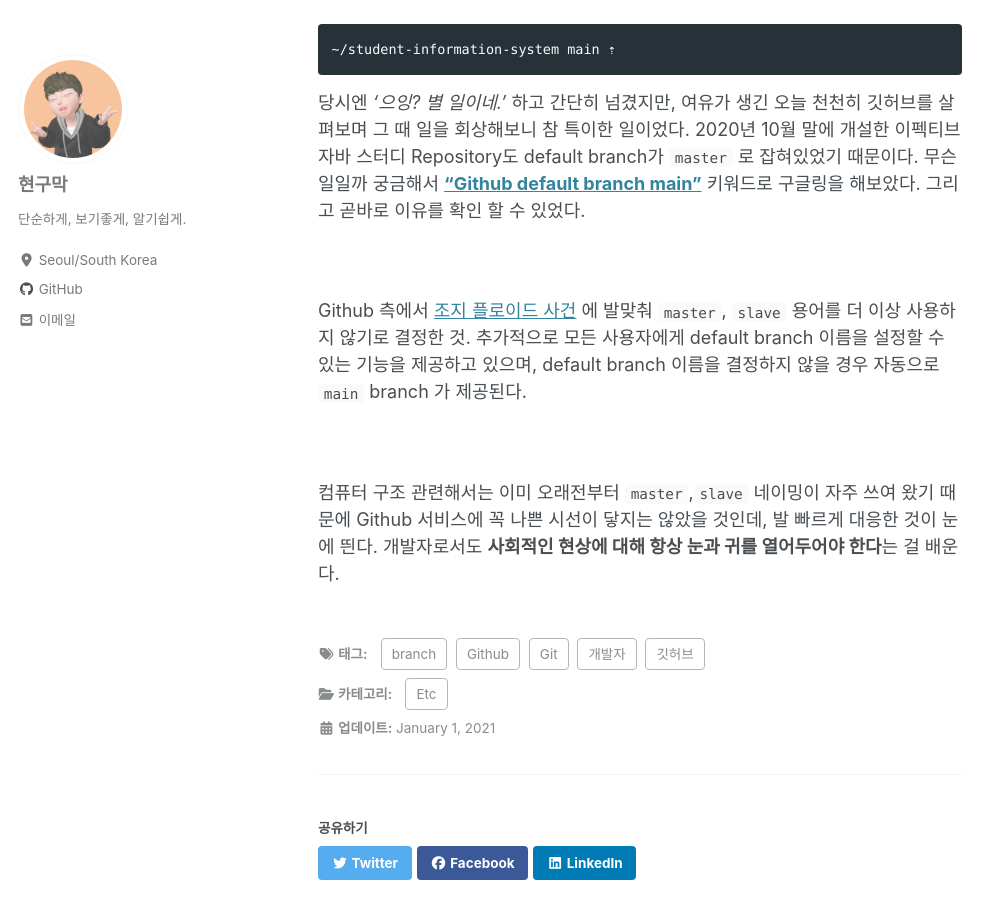
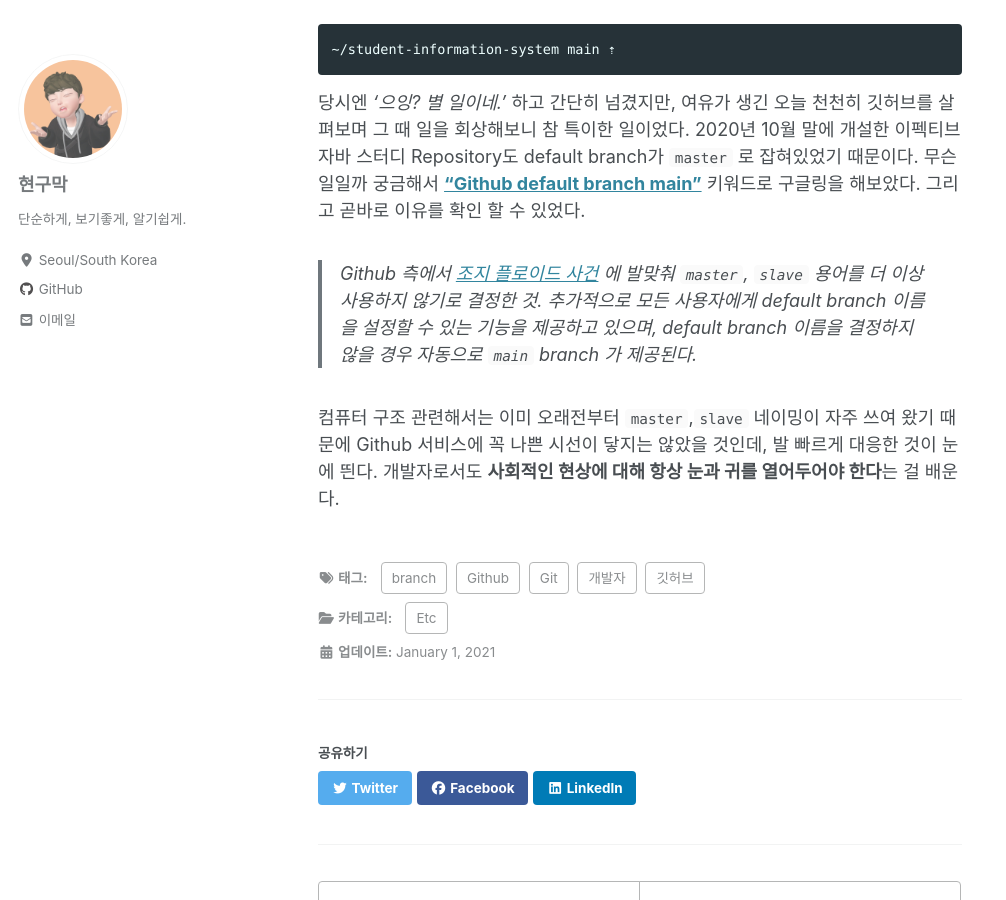
Before and after one commit to Hyeon9mak/Hyeon9mak.github.io, a Jekyll site: the page built from _posts/2021-01-01-github-default-branch-main.md, in a window 1280 px wide and 900 px high, scrolled down 579 px. Shown: the whole window, without its empty margins (0-1006 px from the left). Built offline with Jekyll 4.4.1, drawn with Linux system fonts in a browser that asks for light colours; cached includes are drawn as plain includes; nearby versions of some CDN libraries; comment, search, counter and statistics services are not loaded.

Commit message:
docs: delete '<br>' and add Quotation in 2021-01-01-github-default-branch-main.md

```diff
--- a/_posts/2021-01-01-github-default-branch-main.md
+++ b/_posts/2021-01-01-github-default-branch-main.md
@@ -37,14 +37,10 @@
 무슨 일일까 궁금해서 **["Github default branch main"](https://www.google.com/search?newwindow=1&ei=FbHuX5itLIio-QaPsLKwAw&q=Github+default+branch+main&oq=Github+default+branch+main&gs_lcp=CgZwc3ktYWIQAzICCAAyAggAMgIIADIGCAAQCBAeMgYIABAIEB46BQgAEM0CUL_vLVi_7y1gt4MuaAFwAHgAgAGHAogBoQOSAQUwLjEuMZgBAKABAqABAaoBB2d3cy13aXrAAQE&sclient=psy-ab&ved=0ahUKEwjYi-es_vntAhUIVN4KHQ-YDDYQ4dUDCA0&uact=5)** 키워드로 구글링을 해보았다.
 그리고 곧바로 이유를 확인 할 수 있었다.
 
-<br>
-
-Github 측에서 [조지 플로이드 사건](https://ko.wikipedia.org/wiki/%EC%A1%B0%EC%A7%80_%ED%94%8C%EB%A1%9C%EC%9D%B4%EB%93%9C_%EC%82%AC%EB%A7%9D_%EC%82%AC%EA%B1%B4)
-에 발맞춰 `master`, `slave` 용어를 더 이상 사용하지 않기로 결정한 것.
-추가적으로 모든 사용자에게 default branch 이름을 설정할 수 있는 기능을 제공하고 있으며,
-default branch 이름을 결정하지 않을 경우 자동으로 `main` branch 가 제공된다.
-
-<br>
+> Github 측에서 [조지 플로이드 사건](https://ko.wikipedia.org/wiki/%EC%A1%B0%EC%A7%80_%ED%94%8C%EB%A1%9C%EC%9D%B4%EB%93%9C_%EC%82%AC%EB%A7%9D_%EC%82%AC%EA%B1%B4)
+> 에 발맞춰 `master`, `slave` 용어를 더 이상 사용하지 않기로 결정한 것.
+> 추가적으로 모든 사용자에게 default branch 이름을 설정할 수 있는 기능을 제공하고 있으며,
+> default branch 이름을 결정하지 않을 경우 자동으로 `main` branch 가 제공된다.
 
 컴퓨터 구조 관련해서는 이미 오래전부터 `master`,`slave` 네이밍이 자주 쓰여 왔기 때문에
 Github 서비스에 꼭 나쁜 시선이 닿지는 않았을 것인데, 발 빠르게 대응한 것이 눈에 띈다.
```
